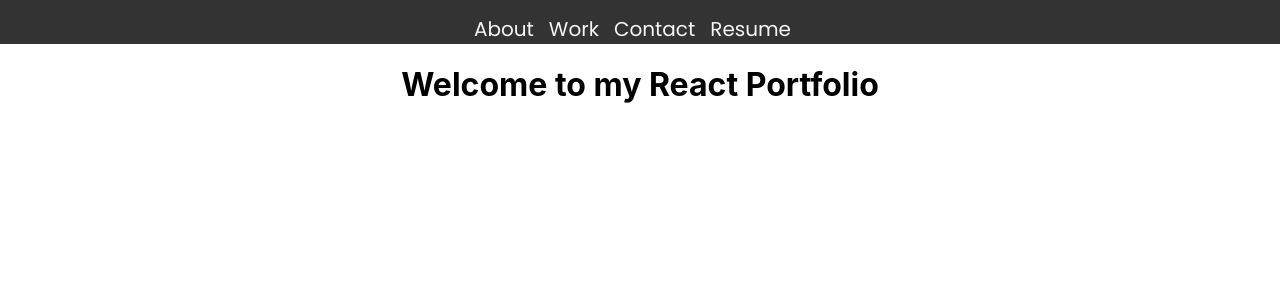
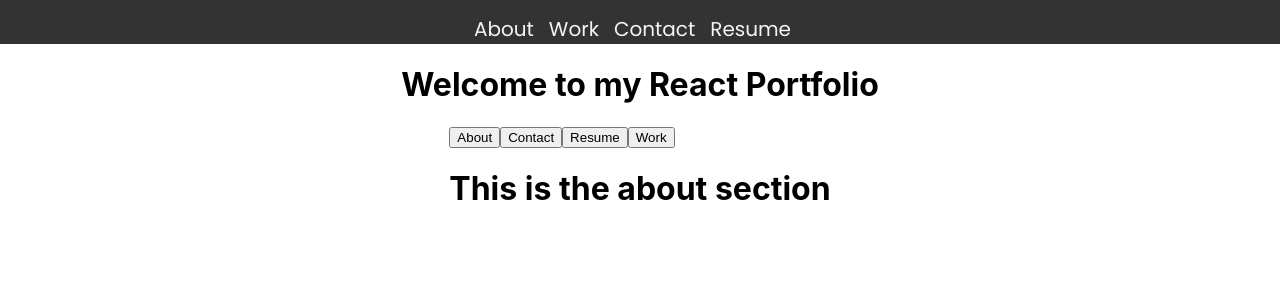
Before and after one commit to ilsyim/react-portfolio-front-end, a React (Create React App) app: page / in a window 1280 px wide. Shown: the top 300 px of the page. Built offline with nearby package versions, Linux system fonts and the light colour scheme; no server answers.

Commit message:
set up portfolio components

```diff
--- a/src/components/About/About.jsx
+++ b/src/components/About/About.jsx
@@ -0,0 +1,17 @@
+
+
+
+
+
+const About = () => {
+
+
+
+  return (
+    <>
+      <h1>This is the about section</h1>
+    </>
+  )
+}
+
+export default About
--- a/src/components/Contact/Contact.jsx
+++ b/src/components/Contact/Contact.jsx
@@ -0,0 +1,13 @@
+
+const Contact = () => {
+
+
+
+  return (
+    <>
+      <h1>This is the contact section</h1>
+    </>
+  )
+}
+
+export default Contact
--- a/src/components/Resume/Resume.jsx
+++ b/src/components/Resume/Resume.jsx
@@ -0,0 +1,15 @@
+
+
+
+const Resume = () => {
+
+
+
+  return (
+    <>
+      <h1>This is the resume section</h1>
+    </>
+  )
+}
+
+export default Resume
--- a/src/components/Work/Work.jsx
+++ b/src/components/Work/Work.jsx
@@ -0,0 +1,13 @@
+
+const Work = () => {
+
+
+
+  return (
+    <>
+      <h1>This is the work section</h1>
+    </>
+  )
+}
+
+export default Work
--- a/src/pages/Landing/Landing.jsx
+++ b/src/pages/Landing/Landing.jsx
@@ -1,9 +1,12 @@
 import styles from './Landing.module.css'
+import Portfolio from '../Portfolio/Portfolio'
+
 
 const Landing = ({ user }) => {
   return (
     <main className={styles.container}>
       <h1>Welcome to my React Portfolio</h1>
+      <Portfolio/>
     </main>
   )
 }
--- a/src/pages/Portfolio/Portfolio.jsx
+++ b/src/pages/Portfolio/Portfolio.jsx
@@ -1,10 +1,33 @@
 import { useState } from 'react';
+import styles from './Portfolio.module.css'
 import About from '../../components/About/About'
-
+import Contact from '../../components/Contact/Contact'
+import Resume from '../../components/Resume/Resume'
+import Work from '../../components/Work/Work'
 
 
 const Portfolio = () => {
   const [ component, setComponent] = useState('About')
+
+
+  return (
+    <>
+      <div className={styles.mainBody}>
+        <div className={styles.portfolioNav}>
+          <button className={styles.about} onClick={() => setComponent('About')}>About</button>
+          <button className={styles.contact} onClick={() => setComponent('Contact')}>Contact</button>
+          <button className={styles.resume} onClick={() => setComponent('Resume')}>Resume</button>
+          <button className={styles.work} onClick={() => setComponent('Work')}>Work</button>
+        </div>
+        <div className={styles.display}>
+          {component === 'About' ? <About/> : ""}
+          {component === 'Contact' ? <Contact/> : ""}
+          {component === 'Resume' ? <Resume/> : ""}
+          {component === 'Work' ? <Work/> : ""}
+        </div>
+      </div>
+    </>
+  )
 }
 
 export default Portfolio
```
Also changed, not shown: src/pages/Portfolio/Portfolio.module.css (added).
